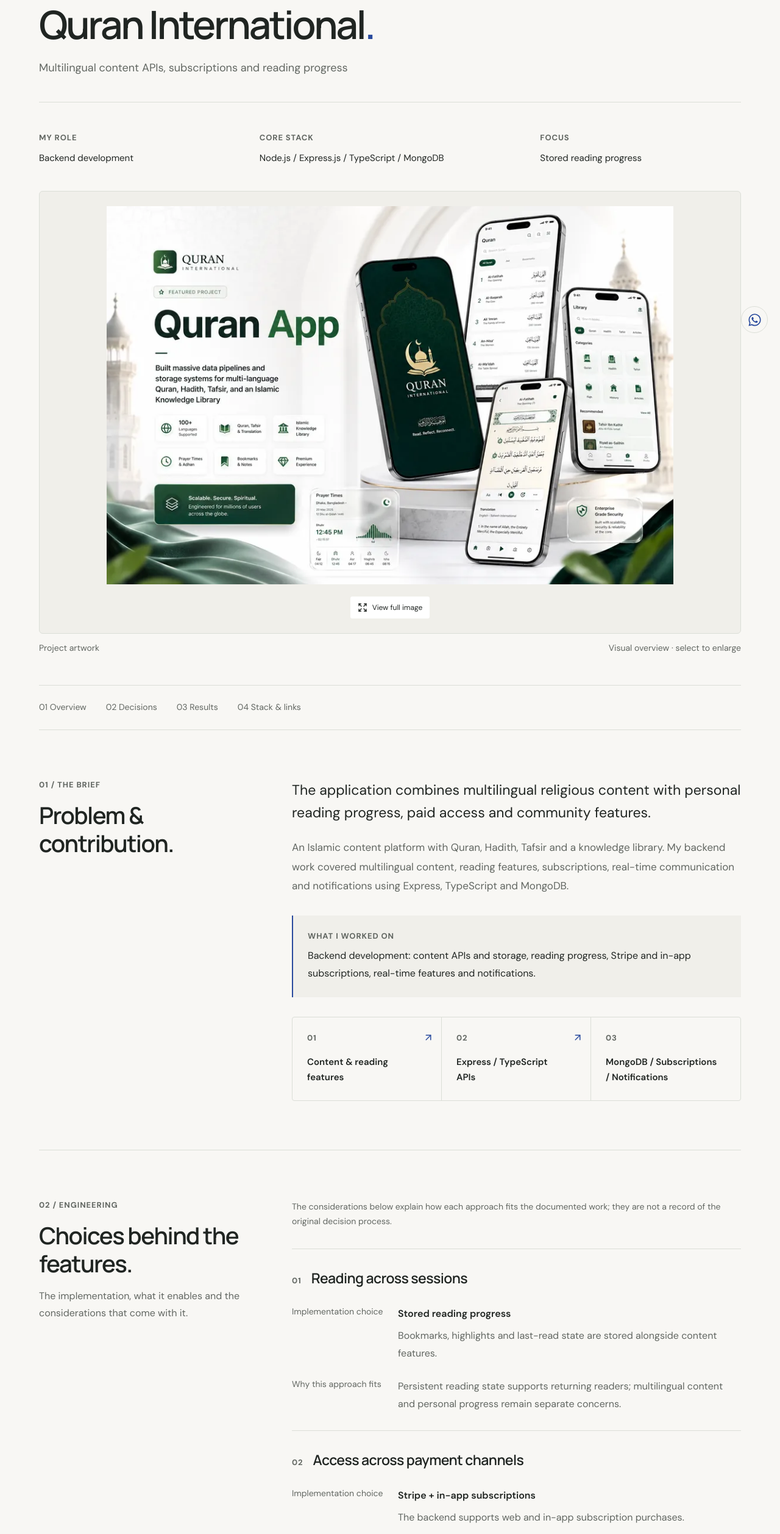
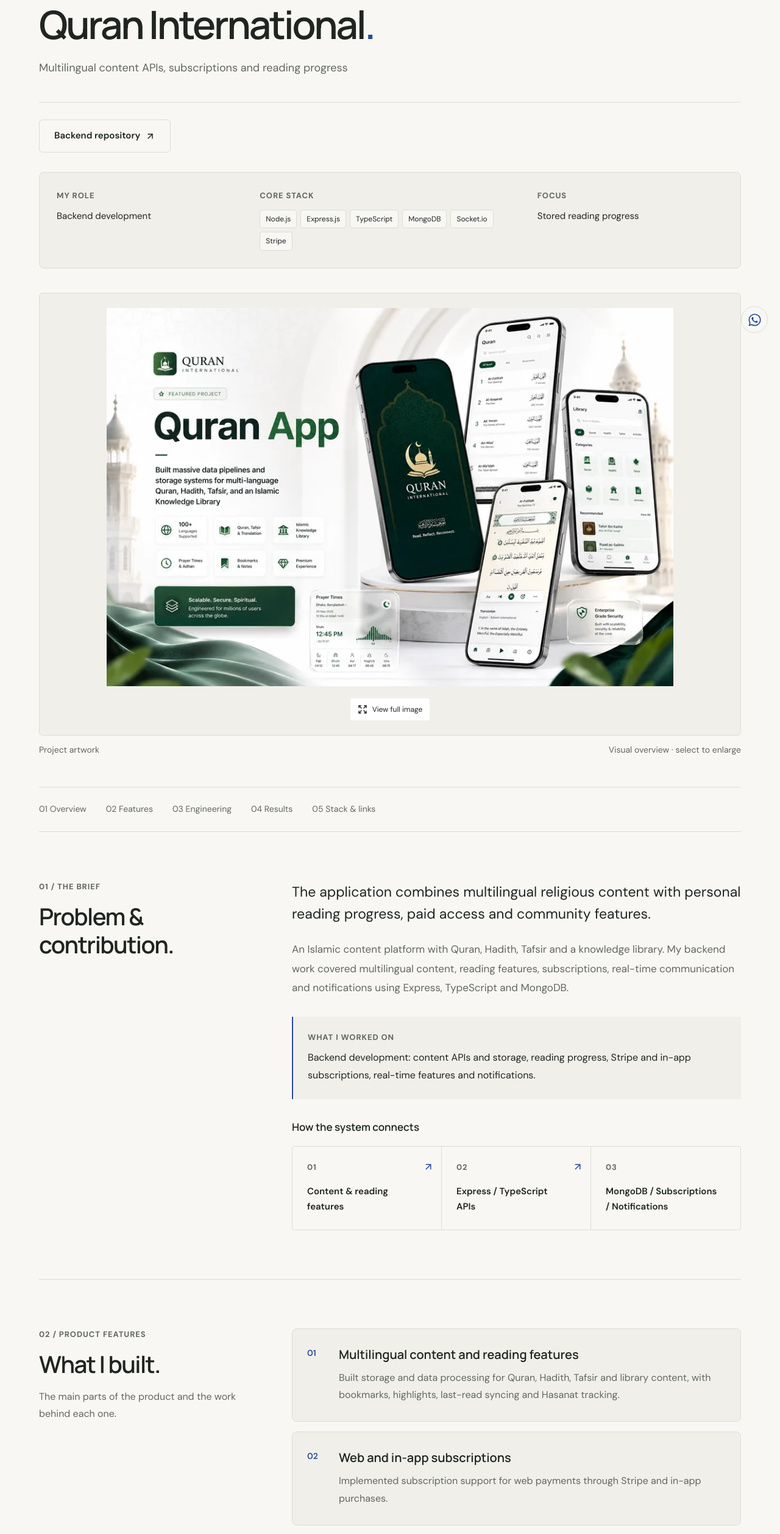
Before and after one commit to Mohosin075/mohosin-portfolio, a React (Vite) app: page /projects/10 in a window 1280 px wide. Shown: the part 234-2749 px from the top of the page at 61% size. Built offline with nearby package versions, Linux system fonts and the light colour scheme.

Commit message:
update details page

```diff
--- a/public/projects.json
+++ b/public/projects.json
@@ -53,7 +53,7 @@
       "Vercel"
     ],
     "image": "/images/projects/6-960.webp",
-    "demo": "https://roadtripeado.shop",
+    "demo": "https://roadtripeado.com",
     "githubServer": "https://github.com/Mohosin075/giovafilm-roadtripeado",
     "githubClient": null,
     "video": "",
--- a/src/components/projects/ProjectDetails.jsx
+++ b/src/components/projects/ProjectDetails.jsx
@@ -35,21 +35,31 @@ export default function ProjectDetails() {
         <h1>{projectName(project.title)}<span className="heading-period">.</span></h1>
         <p>{project.subtitle}</p>
       </header>
+      <div className="case-quick-links" aria-label="Project resources">
+        {project.demo && <a href={project.demo} target="_blank" rel="noopener noreferrer" className="btn-v">Live website <ArrowUpRight size={17} /></a>}
+        {project.githubServer && <a href={project.githubServer} target="_blank" rel="noopener noreferrer" className="btn-ghost">Backend repository <ArrowUpRight size={17} /></a>}
+        {project.githubClient && project.githubClient !== project.githubServer && <a href={project.githubClient} target="_blank" rel="noopener noreferrer" className="btn-ghost">Frontend repository <ArrowUpRight size={17} /></a>}
+        {project.video && <button className="btn-ghost" onClick={() => setIsModalOpen(true)}>Video overview <Play size={17} /></button>}
+      </div>
       <div className="case-facts">
         <div><span className="eyebrow">My role</span><p>{project.category === "backend" ? "Backend development" : "Backend & web development"}</p></div>
-        <div><span className="eyebrow">Core stack</span><p>{project.primaryStack.slice(0,4).join(" / ")}</p></div>
+        <div><span className="eyebrow">Core stack</span><ul className="case-core-stack">{project.primaryStack.map(tech => <li key={tech}>{tech}</li>)}</ul></div>
         <div><span className="eyebrow">Focus</span><p>{project.decisions?.[0]?.choice || project.subtitle}</p></div>
       </div>
       <ProjectImage key={project.id} src={project.image} title={projectName(project.title)} />
-      <nav className="case-study-navigation" aria-label="Case study sections"><a href="#case-context">01 Overview</a><a href="#case-decisions">02 Decisions</a><a href="#case-results">03 Results</a><a href="#case-stack">04 Stack & links</a></nav>
+      <nav className="case-study-navigation" aria-label="Case study sections"><a href="#case-context">01 Overview</a>{project.focus?.length > 0 && <a href="#case-features">02 Features</a>}<a href="#case-decisions">03 Engineering</a><a href="#case-results">04 Results</a><a href="#case-stack">05 Stack & links</a></nav>
       <section className="case-section" id="case-context">
         <div className="case-section-label"><span className="eyebrow">01 / The brief</span><h2>Problem & contribution.</h2></div>
         <div className="case-section-content"><p className="case-lead">{project.problem}</p><p>{project.description}</p><div className="case-contribution"><span className="eyebrow">What I worked on</span><p>{project.role}</p></div>
-          {project.systemFlow?.length > 0 && <ol className="system-flow" aria-label="Simplified system overview">{project.systemFlow.map((step,i) => <li key={step}><span className="eyebrow">0{i+1}</span><strong>{step}</strong>{i < project.systemFlow.length-1 && <ArrowUpRight size={18} aria-hidden="true" />}</li>)}</ol>}
+          {project.systemFlow?.length > 0 && <div className="case-system"><h3>How the system connects</h3><ol className="system-flow" aria-label="Simplified system overview">{project.systemFlow.map((step,i) => <li key={step}><span className="eyebrow">0{i+1}</span><strong>{step}</strong>{i < project.systemFlow.length-1 && <ArrowUpRight size={18} aria-hidden="true" />}</li>)}</ol></div>}
         </div>
       </section>
+      {project.focus?.length > 0 && <section className="case-section" id="case-features">
+        <div className="case-section-label"><span className="eyebrow">02 / Product features</span><h2>What I built.</h2><p>The main parts of the product and the work behind each one.</p></div>
+        <div className="case-feature-grid">{project.focus.map((feature, i) => <div className="case-feature-card" key={feature.title}><span className="case-feature-number">{String(i + 1).padStart(2, "0")}</span><h3>{feature.title}</h3><p>{feature.body}</p></div>)}</div>
+      </section>}
       <section className="case-section" id="case-decisions">
-        <div className="case-section-label"><span className="eyebrow">02 / Engineering</span><h2>Choices behind the features.</h2><p>The implementation, what it enables and the considerations that come with it.</p></div>
+        <div className="case-section-label"><span className="eyebrow">03 / Engineering</span><h2>Choices behind the features.</h2><p>The implementation, what it enables and the considerations that come with it.</p></div>
         <div className="case-section-content"><p className="case-editorial-note">The considerations below explain how each approach fits the documented work; they are not a record of the original decision process.</p>
           {project.decisions?.map((decision,i) => <section className="decision-card" key={decision.challenge}>
             <div className="decision-title"><span className="eyebrow">0{i+1}</span><h3>{decision.challenge}</h3></div>
@@ -58,11 +68,11 @@ export default function ProjectDetails() {
         </div>
       </section>
       <section className="case-section" id="case-results">
-        <div className="case-section-label"><span className="eyebrow">03 / The result</span><h2>What the work enables.</h2><p>Functional outcomes from the documented contributions.</p></div>
-        <div className="case-section-content"><ul className="case-outcomes">{project.decisions?.map(d => <li key={d.result}><ArrowUpRight size={22} aria-hidden="true" /><p>{d.result}</p></li>)}</ul><details className="case-details"><summary>View the complete contribution list</summary><ul>{project.highlights.map(item => <li key={item}>{item}</li>)}</ul></details></div>
+        <div className="case-section-label"><span className="eyebrow">04 / The result</span><h2>What the work enables.</h2><p>Functional outcomes from the documented contributions.</p></div>
+        <div className="case-section-content"><ul className="case-outcomes">{project.decisions?.map(d => <li key={d.result}><ArrowUpRight size={22} aria-hidden="true" /><p>{d.result}</p></li>)}</ul><div className="case-deliverables"><h3>Complete contribution list</h3><ul>{project.highlights.map(item => <li key={item}>{item}</li>)}</ul></div></div>
       </section>
       <section className="case-section" id="case-stack">
-        <div className="case-section-label"><span className="eyebrow">04 / Explore further</span><h2>Stack & project links.</h2></div>
+        <div className="case-section-label"><span className="eyebrow">05 / Explore further</span><h2>Stack & project links.</h2></div>
         <div className="case-section-content"><div className="case-tech-groups">{[{title:"Backend",items:project.backEnd},{title:"Client & integration",items:project.frontEnd},{title:"Tools",items:project.tools}].filter(group => group.items?.length).map(group => <div key={group.title}><h3>{group.title}</h3><ul>{group.items.map(item => <li key={item}>{item}</li>)}</ul></div>)}</div>
           <div className="case-project-links">
             {project.demo && <a href={project.demo} target="_blank" rel="noopener noreferrer" className="btn-v">Live website <ArrowUpRight size={18} /></a>}
--- a/src/polish.css
+++ b/src/polish.css
@@ -1,4 +1,34 @@
 /* Shared type, surfaces and spacing for every route. */
+.case-quick-links { display:flex; flex-wrap:wrap; gap:12px; margin:-20px 0 32px; }
+.case-study-page .case-facts { grid-template-columns:1fr 1.4fr 1fr; gap:28px; padding:28px; border:1px solid var(--border); border-radius:8px; background:var(--surface); }
+.case-core-stack { display:flex; flex-wrap:wrap; gap:6px; list-style:none; margin-top:12px; }
+.case-core-stack li { padding:4px 9px; background:var(--paper); border:1px solid var(--border); border-radius:4px; font-size:12px; }
+.case-system { margin-top:32px; }
+.case-system h3,.case-deliverables h3 { font-size:17px; font-weight:600; }
+.case-system .system-flow { margin-top:16px; }
+.case-feature-grid { display:grid; gap:16px; min-width:0; }
+.case-feature-card { position:relative; padding:28px 28px 28px 76px; border:1px solid var(--border); border-radius:8px; background:var(--surface); }
+.case-feature-number { position:absolute; left:24px; top:28px; font-size:14px; font-weight:600; color:var(--vermillion); }
+.case-feature-card h3 { font-size:20px; line-height:1.4; font-weight:600; margin-bottom:10px; }
+.case-feature-card p { color:var(--muted); font-size:16px; line-height:1.8; }
+.case-study-page .decision-card { margin-top:16px; padding:28px; border:1px solid var(--border); border-radius:8px; }
+.case-study-page .decision-card:first-of-type { margin-top:0; }
+.case-deliverables { margin-top:32px; padding:28px; background:var(--surface); border:1px solid var(--border); border-radius:8px; }
+.case-deliverables ul { padding-left:20px; margin-top:16px; }
+.case-deliverables li { padding:7px 0; color:var(--muted); font-size:16px; line-height:1.8; }
+.case-deliverables li::marker { color:var(--vermillion); }
+.case-study-page .case-tech-groups { gap:16px; }
+.case-tech-groups > div { border:1px solid var(--border); padding:24px; border-radius:8px; }
+.case-study-navigation a:focus-visible,.case-back:focus-visible { outline:2px solid var(--vermillion); outline-offset:5px; }
+@media (max-width:799px) {
+ .case-study-page .case-facts { grid-template-columns:1fr; padding:20px; gap:20px; }
+ .case-core-stack { margin-top:0; }
+ .case-feature-card { padding:22px 20px 22px 60px; }
+ .case-feature-number { left:20px; top:22px; }
+ .case-study-page .decision-card,.case-deliverables { padding:20px; }
+ .case-quick-links { margin-top:-16px; }
+ .case-quick-links > a,.case-quick-links > button { flex:1 1 210px; justify-content:center; }
+}
 .editorial-theme { --muted:#535b55; --radius:6px; --section-space:80px; }
 .editorial-theme .eyebrow,.editorial-theme .code-label,.editorial-theme .rule-label { font-size:13px !important; line-height:1.6; letter-spacing:.07em; }
 .editorial-theme .page-heading { max-width:none; margin-bottom:48px !important; padding-bottom:40px !important; border-bottom:1px solid var(--border); }
@@ -244,3 +274,50 @@
  .editorial-portrait.hero-portrait { max-width:300px; justify-self:center; }
  .hero-portrait .editorial-portrait-image { aspect-ratio:1/1; }
 }
+
+/* Case study layout on tablets and phones. */
+@media (min-width:800px) and (max-width:1100px) {
+ .case-study-page .case-facts { grid-template-columns:1fr 1fr; }
+ .case-study-page .case-facts > div:last-child { grid-column:1/-1; }
+ .case-study-page .case-section { grid-template-columns:minmax(0,1fr); gap:24px; }
+}
+@media (max-width:799px) {
+ .editorial-theme .case-study-page h1 { font-size:clamp(1.9rem,7.5vw,3rem) !important; line-height:1.15 !important; overflow-wrap:anywhere; }
+ .case-study-page .case-back { min-height:44px; margin-bottom:16px; }
+ .case-study-page .case-facts > div { display:flex; flex-direction:column; gap:8px; min-width:0; }
+ .case-study-page .case-facts > div + div { border-top:1px solid var(--border); padding-top:18px; }
+ .case-study-page .case-facts p { margin:0; }
+ .case-study-page .case-core-stack { margin:0; }
+ .case-study-page .case-quick-links,.case-study-page .case-project-links { display:grid; grid-template-columns:minmax(0,1fr); gap:10px; }
+ .case-study-page :is(.case-quick-links,.case-project-links) > :is(a,button) { width:100%; min-width:0; justify-content:center; text-align:center; white-space:normal; }
+ .case-study-page :is(.case-quick-links,.case-project-links) svg { flex-shrink:0; }
+ .editorial-theme .case-study-page .case-study-navigation { gap:8px; padding:10px 0; margin-top:28px; scroll-padding-inline:4px; }
+ .case-study-page .case-study-navigation a { display:inline-flex; align-items:center; min-height:44px; padding:8px 12px; border:1px solid var(--border); border-radius:6px; font-size:13px; }
+ .case-study-page .case-section { padding-block:36px; gap:20px; }
+ .case-study-page .case-section h2 { max-width:none; font-size:clamp(1.6rem,6vw,2rem); margin:10px 0; }
+ .case-study-page .case-section-content > .case-lead { font-size:20px; line-height:1.65; }
+ .case-study-page :is(.case-section-content,.case-feature-card,.case-facts,.case-tech-groups) { overflow-wrap:anywhere; }
+ .case-study-page .case-contribution { padding:18px; margin-block:24px; }
+ .case-study-page .decision-title { align-items:flex-start; gap:12px; margin-bottom:20px; }
+ .case-study-page .decision-title > .eyebrow { flex-shrink:0; padding-top:3px; }
+ .case-study-page .decision-title h3 { min-width:0; font-size:20px; line-height:1.4; }
+ .case-study-page .decision-card dl > div { grid-template-columns:minmax(0,1fr); gap:6px; margin-top:18px; }
+ .case-study-page .decision-card dd { margin:0; }
+ .case-study-page .case-outcomes li { gap:12px; padding-block:20px; }
+ .case-study-page .case-outcomes p { min-width:0; font-size:18px; }
+ .case-study-page .case-tech-groups > div { padding:20px; min-width:0; }
+ .case-study-page .case-tech-groups li { max-width:100%; font-size:13px; }
+ .case-study-page .project-gallery { margin-block:28px; }
+ .case-study-page .project-gallery figcaption { flex-direction:column; gap:4px; font-size:12px; }
+ .case-study-page .next-project { grid-template-columns:minmax(0,1fr) auto; padding-block:28px; gap:12px; }
+ .case-study-page .next-project > span:nth-child(2) { min-width:0; overflow-wrap:anywhere; font-size:24px; }
+ .case-study-page .image-dialog { padding:14px; }
+ .case-study-page .image-dialog-bar { gap:12px; }
+ .case-study-page .image-dialog-bar h2 { min-width:0; overflow-wrap:anywhere; }
+ .case-study-page .image-dialog-bar button { flex-shrink:0; }
+}
+@media (max-width:380px) {
+ .case-study-page .case-feature-card { padding:18px; }
+ .case-study-page .case-feature-number { position:static; display:block; margin-bottom:10px; }
+ .case-study-page .case-facts,.case-study-page .decision-card,.case-study-page .case-deliverables { padding:16px; }
+}
```
